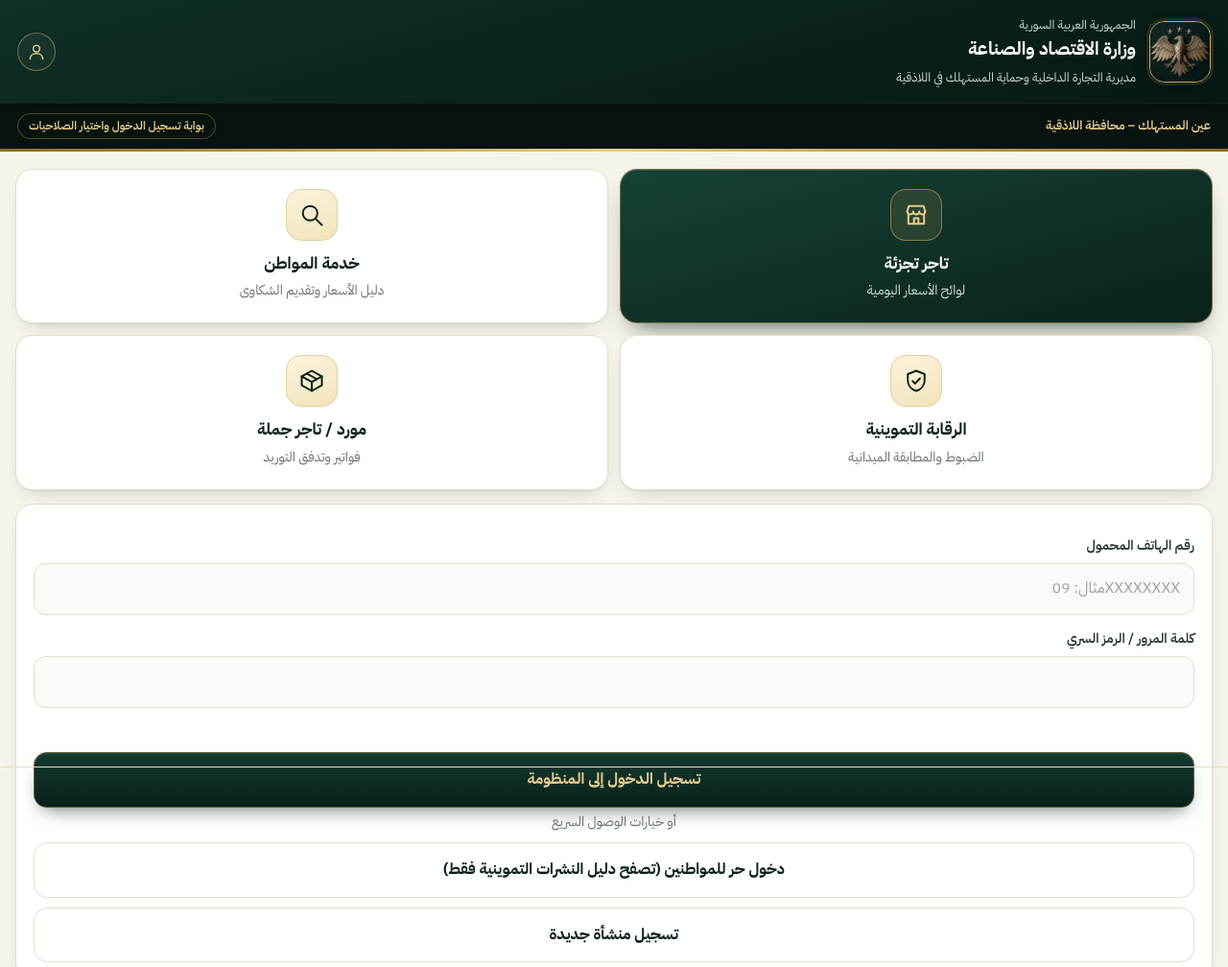
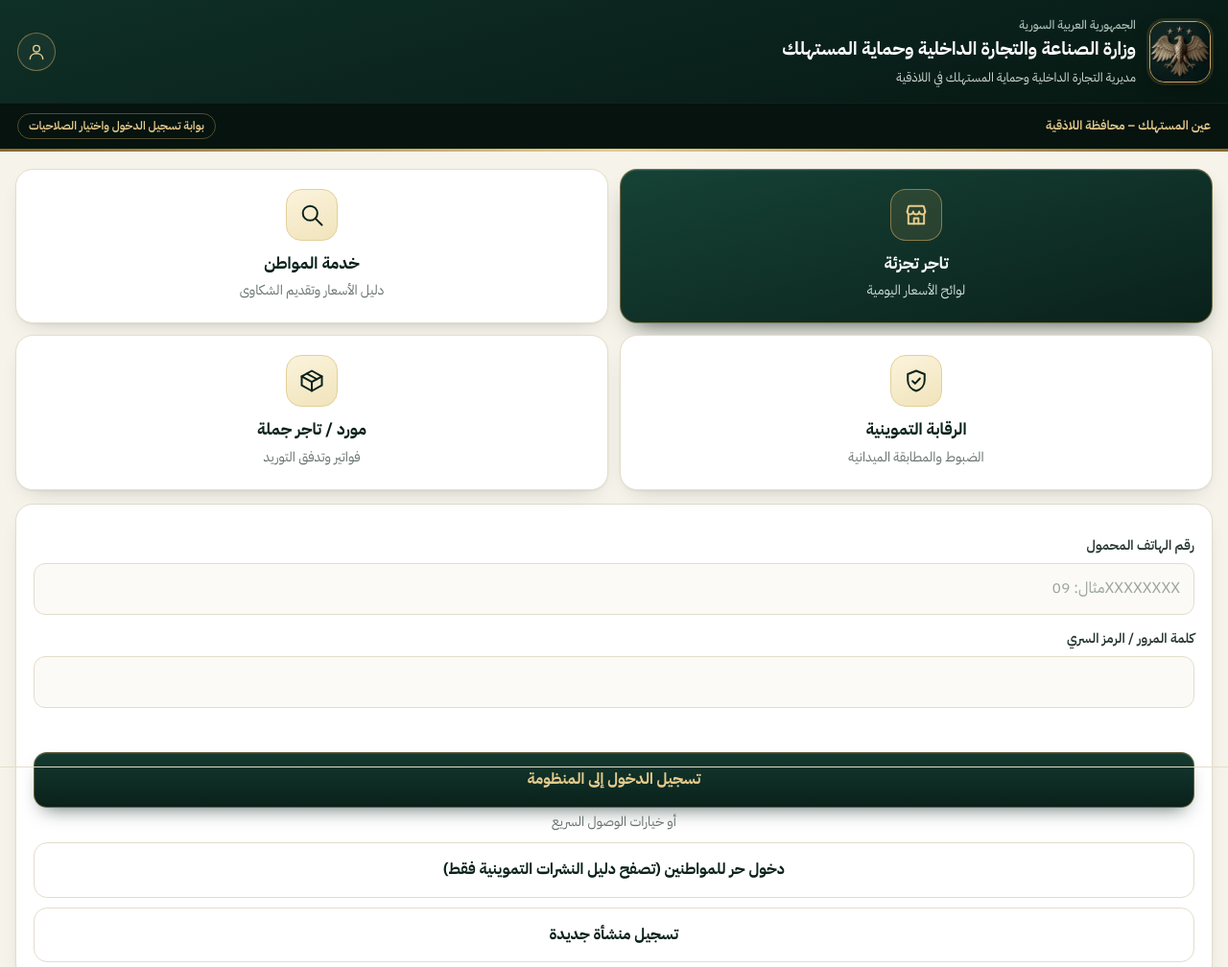
Before and after one commit to nourshanmaarouf-sketch/consumer-eye-v2, a website: page index.html in a window 1280 px wide. Shown: the top 1008 px of the page at 96% size. Drawn offline with nearby package versions, Linux system fonts and the light colour scheme.

Commit message:
Add files via upload

```diff
--- a/index.html
+++ b/index.html
@@ -75,7 +75,7 @@
 <header>
 <div class="hd">
 <img id="lg" src="emblem.png" alt="" onerror="this.replaceWith(Object.assign(document.createElement('div'),{className:'lg',textContent:'★'}))">
-<div><small>الجمهورية العربية السورية</small><b>وزارة الاقتصاد والصناعة</b><span>مديرية التجارة الداخلية وحماية المستهلك في اللاذقية</span></div>
+<div><small>الجمهورية العربية السورية</small><b>وزارة الصناعة والتجارة الداخلية وحماية المستهلك</b><span>مديرية التجارة الداخلية وحماية المستهلك في اللاذقية</span></div>
 <button id="out" onclick="out()" aria-label="تسجيل الخروج">⎋</button>
 </div>
 <div class="sub row"><span>عين المستهلك – محافظة اللاذقية</span><span id="rb" class="rb"></span></div>
```
